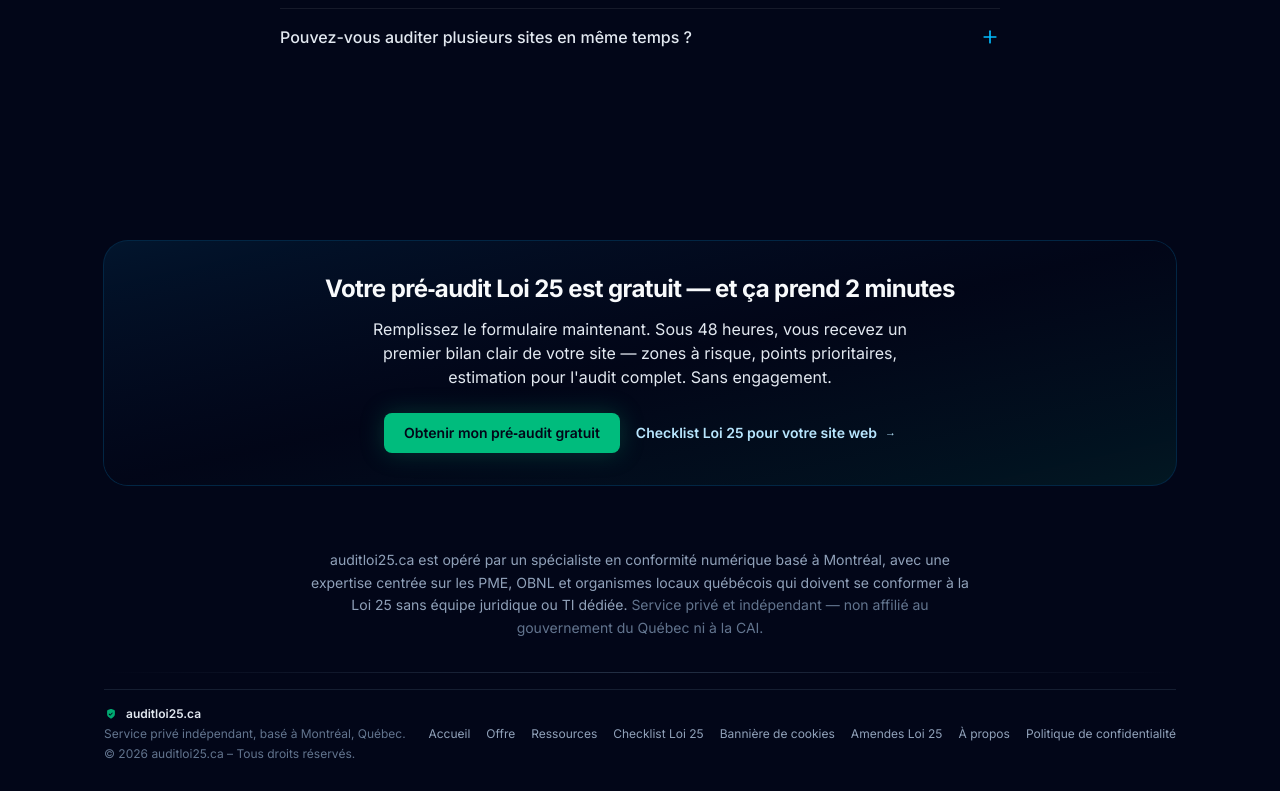
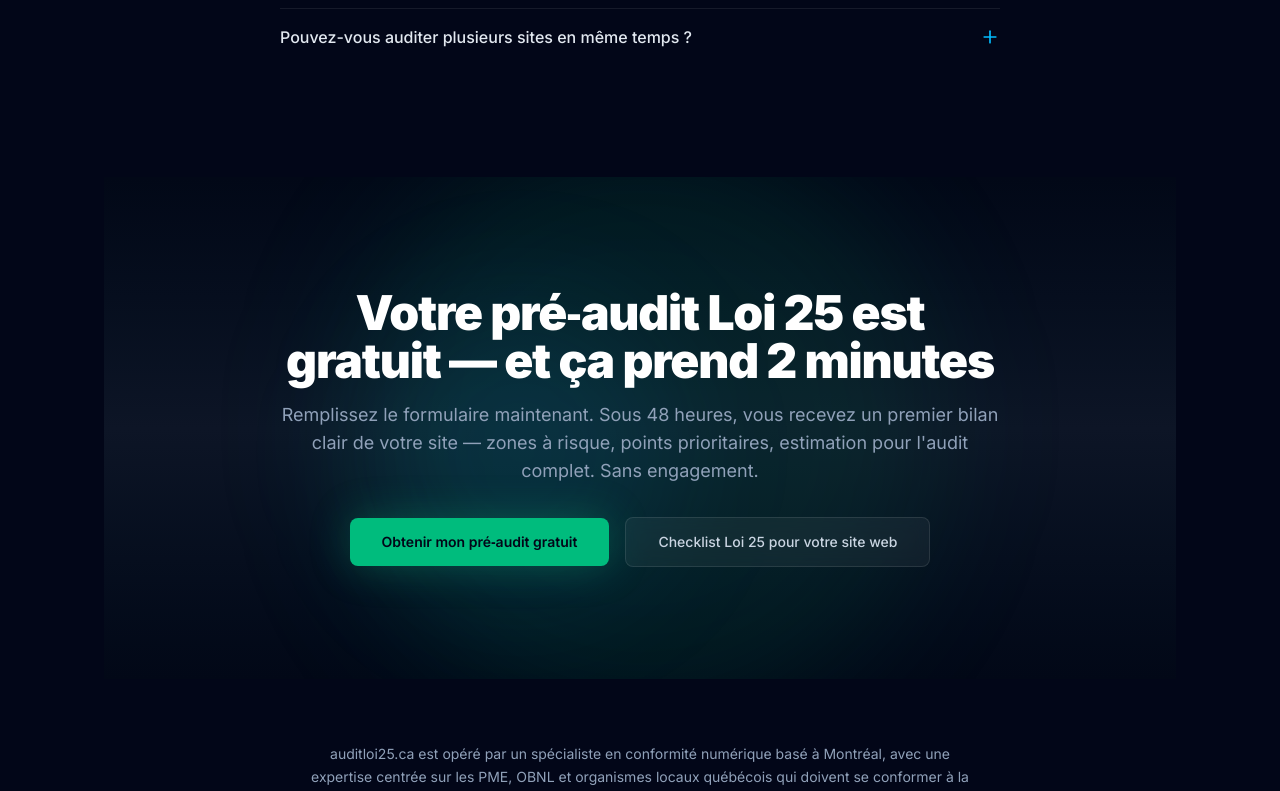
Before and after one commit to votreboosterdigital/auditloi25, a Next.js app: page / in a window 1280 px wide. Shown: the part 6100-6891 px from the top of the page. Built offline with nearby package versions, Linux system fonts and the light colour scheme.

Commit message:
feat: upgrade final CTA section with gradient mesh + glow

```diff
--- a/components/sections/cta-final.tsx
+++ b/components/sections/cta-final.tsx
@@ -1,36 +1,60 @@
-import Link from "next/link";
+"use client";
+import { motion, useReducedMotion } from "framer-motion";
+
+const fadeUp = {
+  hidden: { opacity: 0, y: 24 },
+  visible: {
+    opacity: 1,
+    y: 0,
+    transition: { duration: 0.6, ease: [0.16, 1, 0.3, 1] as [number, number, number, number] },
+  },
+};
 
 export function CtaFinal() {
+  const prefersReducedMotion = useReducedMotion();
+  const animProps = prefersReducedMotion
+    ? {}
+    : { variants: fadeUp, initial: "hidden", whileInView: "visible", viewport: { once: true, margin: "-80px" } };
+
   return (
-    <section
-      aria-labelledby="cta-bottom-heading"
-      className="mb-10 mt-16 rounded-3xl bg-gradient-to-br from-sky-500/10 via-slate-950/90 to-emerald-500/10 p-8 text-center ring-1 ring-sky-500/20"
-    >
+    <section className="relative overflow-hidden py-20 sm:py-28">
+      {/* Gradient mesh background */}
+      <div aria-hidden="true" className="pointer-events-none absolute inset-0">
+        <div className="absolute inset-0 bg-gradient-to-b from-[#020817] via-[#0d1526] to-[#020817]" />
+        <div className="absolute left-1/2 top-1/2 h-[600px] w-[600px] -translate-x-1/2 -translate-y-1/2 rounded-full bg-emerald-500/10 blur-3xl" />
+        <div className="absolute left-1/4 top-1/4 h-[300px] w-[300px] rounded-full bg-sky-500/10 blur-3xl" />
+      </div>
+
+      <div className="relative mx-auto max-w-3xl px-4 text-center sm:px-6">
+        <motion.div {...animProps}>
           <h2
             id="cta-bottom-heading"
-        className="text-2xl font-bold tracking-tight text-slate-50"
+            className="text-3xl font-black tracking-tight text-white sm:text-4xl lg:text-5xl"
           >
             Votre pré‑audit Loi&nbsp;25 est gratuit — et ça prend 2 minutes
           </h2>
-      <p className="mx-auto mt-3 max-w-xl text-base text-slate-200">
-        Remplissez le formulaire maintenant. Sous 48 heures, vous recevez un
-        premier bilan clair de votre site — zones à risque, points prioritaires,
-        estimation pour l&apos;audit complet. Sans engagement.
+          <p className="mt-4 text-lg text-slate-400">
+            Remplissez le formulaire maintenant. Sous 48 heures, vous recevez un premier bilan clair de votre site — zones à risque, points prioritaires, estimation pour l&apos;audit complet. Sans engagement.
           </p>
-      <div className="mt-6 flex flex-wrap items-center justify-center gap-4">
+
+          <div className="mt-8 flex flex-col items-center gap-4 sm:flex-row sm:justify-center">
+            {/* Primary CTA */}
             <a
               href="#formulaire"
-          className="inline-flex cursor-pointer items-center justify-center rounded-lg bg-emerald-500 px-5 py-2.5 text-sm font-semibold text-slate-950 shadow-[0_0_24px_rgba(16,185,129,0.25)] transition-colors hover:bg-emerald-400 hover:text-white focus-visible:outline-none focus-visible:ring-2 focus-visible:ring-emerald-500 focus-visible:ring-offset-2 focus-visible:ring-offset-slate-950"
+              className="inline-flex items-center justify-center rounded-lg bg-emerald-500 px-8 py-3.5 text-sm font-semibold text-slate-950 shadow-[0_0_40px_rgba(16,185,129,0.3)] transition-all hover:bg-emerald-400 hover:shadow-[0_0_60px_rgba(16,185,129,0.5)]"
             >
               Obtenir mon pré‑audit gratuit
             </a>
-        <Link
+
+            {/* Secondary CTA */}
+            <a
               href="/ressources/checklist-loi-25-site-web"
-          className="inline-flex cursor-pointer items-center gap-2 text-sm font-semibold text-sky-200 transition-colors hover:text-sky-100"
+              className="inline-flex items-center justify-center rounded-lg border border-white/10 bg-white/5 px-8 py-3.5 text-sm font-medium text-slate-300 backdrop-blur-sm transition-colors hover:border-white/20 hover:text-white"
             >
               Checklist Loi&nbsp;25 pour votre site web
-          <span className="text-[11px]" aria-hidden="true">→</span>
-        </Link>
+            </a>
+          </div>
+        </motion.div>
       </div>
     </section>
   );
```
Lines whose indentation alone changed are shown as unchanged.
